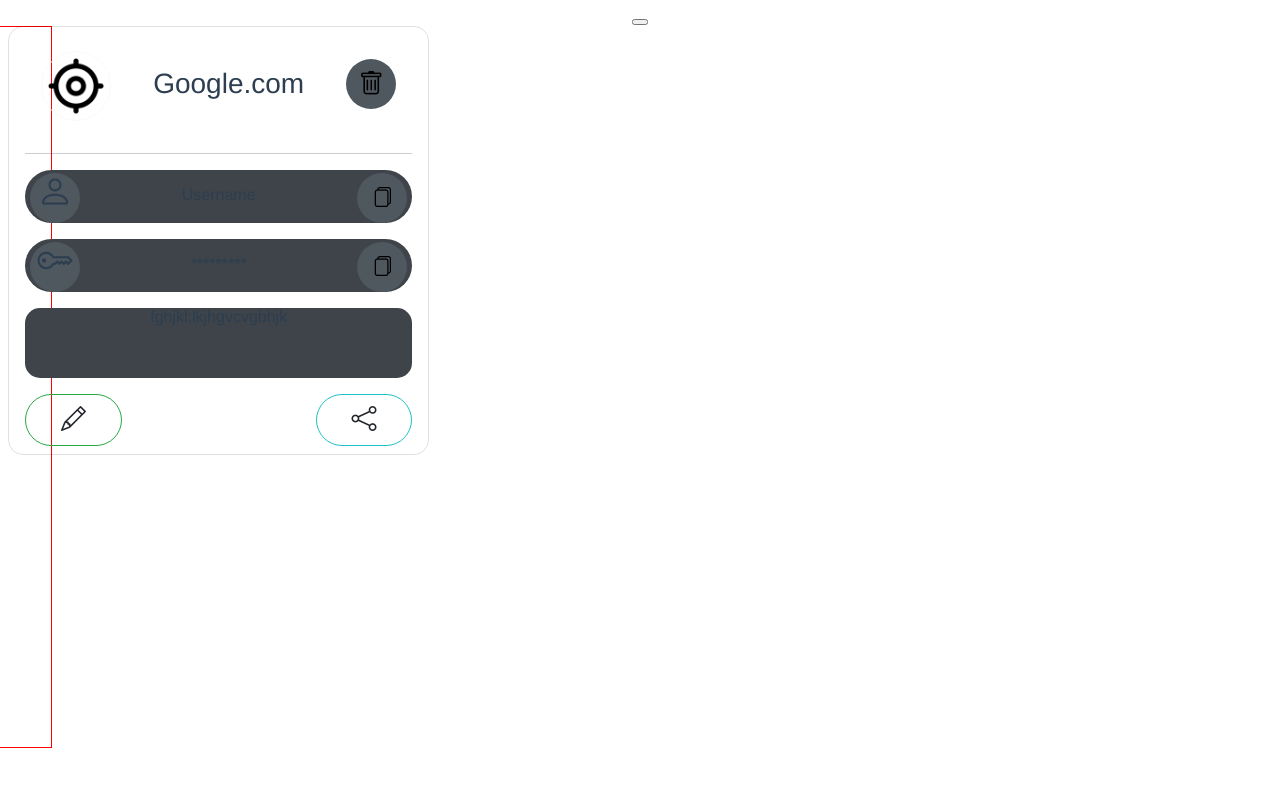
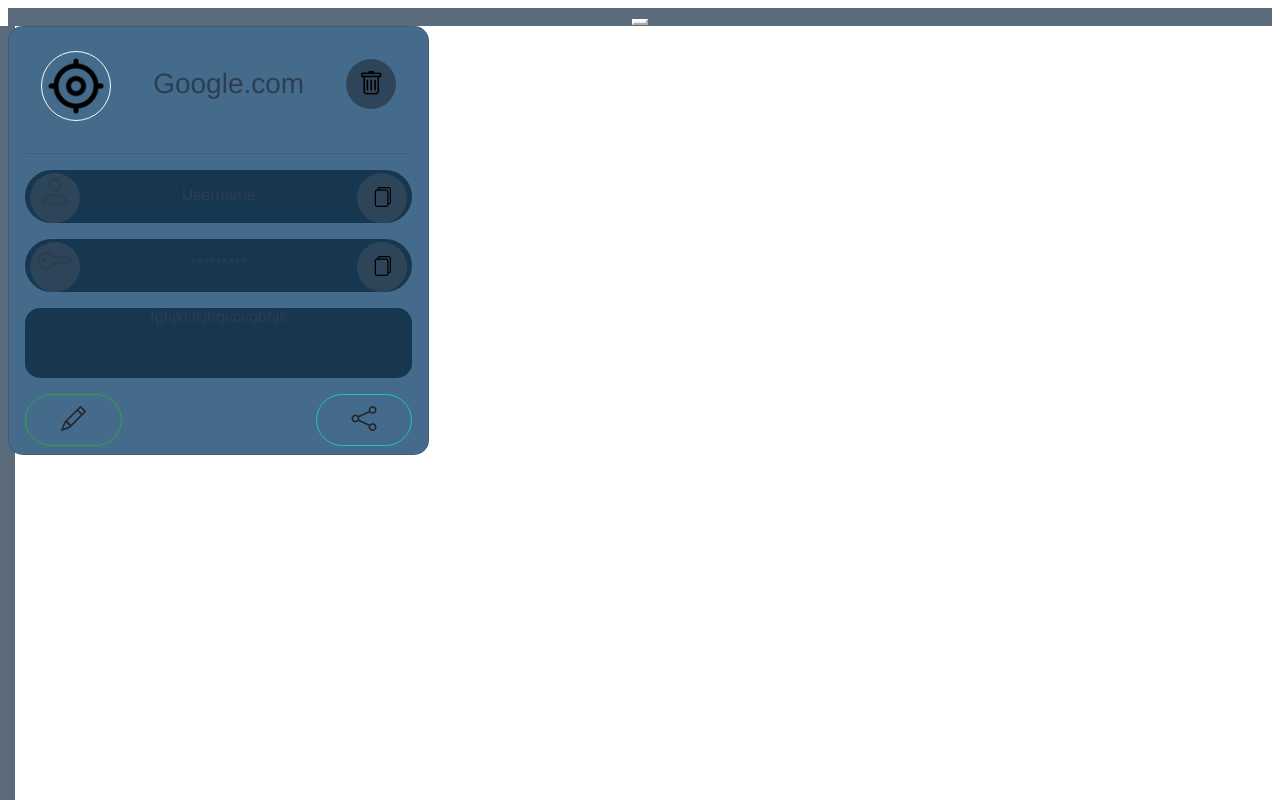
Before and after one commit to cristi988/pass-man, a Vue app: page / in a window 1280 px wide. Built offline with nearby package versions, Linux system fonts and the light colour scheme.

Commit message:
done the navbar and leftmenu

```diff
--- a/src/components/CardModal.vue
+++ b/src/components/CardModal.vue
@@ -1,7 +1,7 @@
 <template>
 
     <div class="col-12 col-md-6 col-xl-4">
-        <div class="card mx-auto bg-dark text-light mx-auto px-3 py-2">
+        <div class="card mx-auto text-light mx-auto px-3 py-2">
             <div class="card-body d-flex justify-content-between">
                 <div class="favicon border border-light">
                     <img :src="d.iconPath" >
@@ -90,6 +90,7 @@
 
 .card {
     border-radius: 15px !important;
+    background-color: #456b8c;
     .card-body{
         .favicon{
             width: 70px;
@@ -110,7 +111,8 @@
         border: none;
     }
     .icons-static{
-        background-color: #50585F;
+        background-color: #2e4559;
+        // #50585F
         width: 50px;
         height: 50px;
         border-radius: 50%;
@@ -118,7 +120,7 @@
         justify-content: center;
     }
     .icons{
-        background-color: #50585F;
+        background-color: #2e4559;
         width: 50px;
         height: 50px;
         border-radius: 50%;
@@ -134,12 +136,12 @@
         }
     }
     .main-content {
-        background-color: #3E444A;
+        background-color: #17364ffa;
         border-radius: 51px;
     }
     .description {
         border-radius: 15px;
-        background-color: #3E444A;
+        background-color: #17364ffa;
         height: 70px;
     }
     .action-container {
--- a/src/components/LeftMenu.vue
+++ b/src/components/LeftMenu.vue
@@ -1,6 +1,15 @@
 <template>
-     <div class="left-menu" v-bind:class="{vis:menuVisible, unvis:!menuVisible}">
-        <h2>Menu</h2>
+     <div class="left-menu px-3 py-4" v-bind:class="{vis:menuVisible, unvis:!menuVisible}">
+
+        <div class="row">
+            <button class="btn">Home<i class="bi bi-house"></i></button>
+            <button class="btn">Credentials<i class="bi bi-card-list"></i> </button>
+            <button class="btn">Cards<i class="bi bi-credit-card-2-front"></i></button>
+            <button class="btn">Files<i class="bi bi-folder2"></i></button>
+            <button class="btn">Settings<i class="bi bi-gear"></i></button>
+            <button class="btn">Contacts<i class="bi bi-person-video2"></i></button>
+            <button class="btn">Logout<i class="bi bi-box-arrow-right"></i></button>
+        </div>
     </div>
 </template>
 
@@ -19,9 +28,27 @@
 <style lang="scss" scoped>
     .left-menu {
         position: fixed;
-        width:200px;
-        border:1px solid red;
-        height: 90%;
+        min-width:200px;
+        max-width: 250px;
+        height: 99%;
+        background-color: #5A6B7C;
+        color : #EFF2DC;
+
+        .row{
+            .btn{
+                color: #EFF2DC;
+                display: flex;
+                justify-content: space-between;
+                font-size: 25px;
+                outline: none !important;
+                box-shadow: none;
+                &:hover{
+                    background-color: #50585F;
+                }
+            }
+        }
+
+
     }
 
     .vis{
@@ -29,10 +56,6 @@
     }
 
     .unvis{
-        left: -150px;
+        left: -185px;
     }
 </style>
-
-//2 classe
-//menu visibil complet
-//visibil doar putin
--- a/src/components/NavBar.vue
+++ b/src/components/NavBar.vue
@@ -1,5 +1,5 @@
 <template>
-    <nav class="navbar navbar-expand-lg navbar-light bg-light">
+    <nav class="navbar navbar-expand-lg px-3">
       <button class="btn" v-on:click="toggleLeftMenu()"><i class="bi bi-list"></i></button>
     </nav>
 </template>
@@ -15,3 +15,16 @@
     }
 }
 </script>
+
+<style lang="scss" scoped>
+    .navbar {
+        background-color: #5A6B7C;
+        .btn{
+            border-color : white;
+        }
+        .bi {
+            color: white;
+            font-size: 20px;
+        }
+    }
+</style>
```
